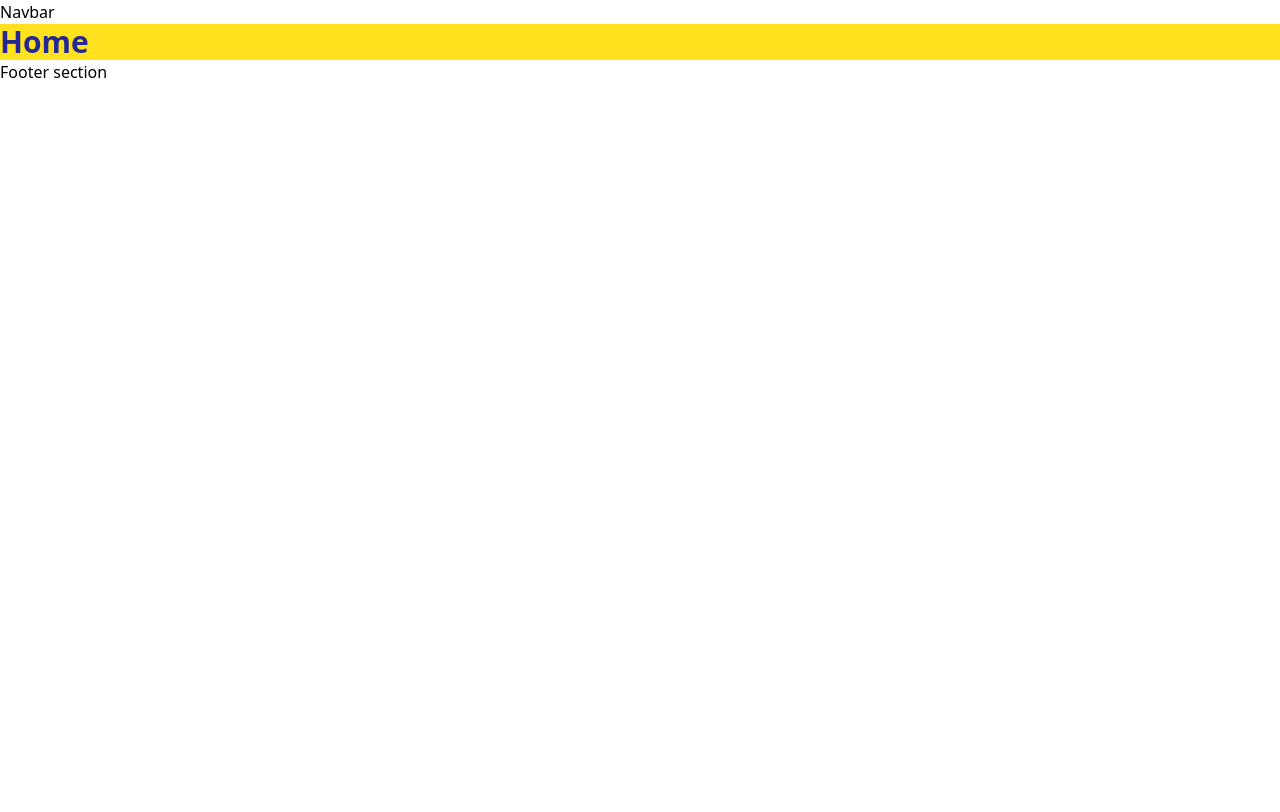
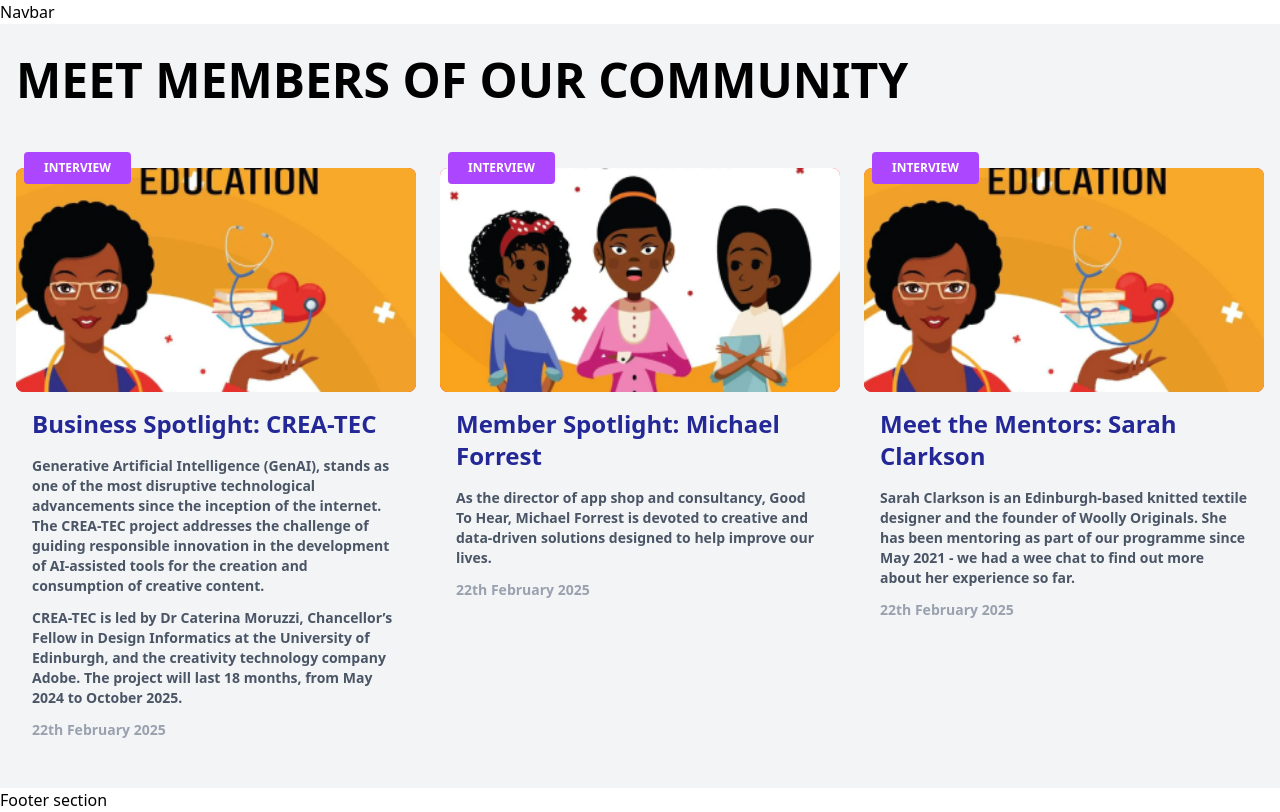
Before and after one commit to abitechcoder/creative-edinburgh, a React (Vite) app: page / in a window 1280 px wide. Built offline with nearby package versions, Linux system fonts and the light colour scheme.

Commit message:
work on meet members

```diff
--- /dev/null
+++ b/src/assets/index.ts
@@ -0,0 +1,2 @@
+export { default as CardImage } from "./card-image-1.png";
+export { default as CardImage2 } from "./card-image-2.png";
--- /dev/null
+++ b/src/components/MeetMember.tsx
@@ -0,0 +1,20 @@
+import { members } from "../constant";
+import styles from "../style";
+import MeetMemberCard from "./MeetMemberCard";
+
+const MeetMember = () => {
+  return (
+    <section className="container mx-auto px-4 py-8 bg-gray-100">
+      <h2 className={`${styles.heading1} text-black mb-16`}>
+        MEET MEMBERS OF OUR COMMUNITY
+      </h2>
+      <div className="grid md:grid-cols-3 gap-6">
+        {members.map((member) => (
+          <MeetMemberCard key={member.id} member={member} />
+        ))}
+      </div>
+    </section>
+  );
+};
+
+export default MeetMember;
--- /dev/null
+++ b/src/components/MeetMemberCard.tsx
@@ -0,0 +1,34 @@
+import React from "react";
+import { Member } from "../type";
+
+interface MemberCardProps {
+  member: Member;
+}
+
+const MeetMemberCard: React.FC<MemberCardProps> = ({ member }) => {
+  return (
+    <a href={member.link}>
+      <div className="relative">
+        <div className="w-full h-56 rounded-lg bg-red-500">
+          <img
+            src={member.image}
+            alt={member.title}
+            className="w-full h-56 object-cover rounded-lg transition-transform duration-300 ease-in-out transform hover:-translate-x-2 hover:-translate-y-2"
+          />
+        </div>
+        <span className="absolute -top-4 left-2 bg-purple-500 text-white px-5 py-2 text-xs font-bold rounded z-10">
+          INTERVIEW
+        </span>
+      </div>
+
+      <div className="p-4">
+        <h3 className="font-bold text-2xl text-secondary">{member.title}</h3>
+        <p className="text-gray-600 text-sm mt-4">{member.description}</p>
+        <p className="text-gray-600 text-sm mt-3">{member.description2}</p>
+        <p className="text-gray-400 text-sm mt-3">{member.date}</p>
+      </div>
+    </a>
+  );
+};
+
+export default MeetMemberCard;
--- a/src/components/index.ts
+++ b/src/components/index.ts
@@ -1,2 +1,3 @@
 export {default as Navbar} from "./Navbar"
 export {default as Footer} from "./Footer"
+export {default as MeetMember} from "./MeetMember"
--- /dev/null
+++ b/src/constant.ts
@@ -0,0 +1,29 @@
+import { CardImage, CardImage2 } from "./assets";
+
+export const members = [
+  {
+    id: 1,
+    title: "Business Spotlight: CREA-TEC",
+    description: "Generative Artificial Intelligence (GenAI), stands as one of the most disruptive technological advancements since the inception of the internet. The CREA-TEC project addresses the challenge of guiding responsible innovation in the development of AI-assisted tools for the creation and consumption of creative content. ",
+    description2: "CREA-TEC is led by Dr Caterina Moruzzi, Chancellor’s Fellow in Design Informatics at the University of Edinburgh, and the creativity technology company Adobe. The project will last 18 months, from May 2024 to October 2025.",
+    image: CardImage,
+    link: "#",
+    date: "22th February 2025",
+  },
+  {
+    id: 2,
+    title: "Member Spotlight: Michael Forrest",
+    description: "As the director of app shop and consultancy, Good To Hear, Michael Forrest is devoted to creative and data-driven solutions designed to help improve our lives.",
+    image: CardImage2,
+    link: "#",
+    date: "22th February 2025",
+  },
+  {
+    id: 3,
+    title: "Meet the Mentors: Sarah Clarkson",
+    description: "Sarah Clarkson is an Edinburgh-based knitted textile designer and the founder of Woolly Originals. She has been mentoring as part of our programme since May 2021 - we had a wee chat to find out more about her experience so far.",
+    image: CardImage,
+    link: "#",
+    date: "22th February 2025",
+  },
+];
--- a/src/pages/Home.tsx
+++ b/src/pages/Home.tsx
@@ -1,9 +1,11 @@
-import React from 'react'
+import { MeetMember } from "../components";
 
 const Home = () => {
   return (
-    <div className='text-3xl font-bold bg-primary text-secondary'>Home</div>
-  )
-}
+    <div className="text-3xl font-bold  text-secondary">
+      <MeetMember />
+    </div>
+  );
+};
 
-export default Home
+export default Home;
--- /dev/null
+++ b/src/style.ts
@@ -0,0 +1,54 @@
+export const styles = {
+  boxWidth: "lg:max-w-[1900px] w-full",
+
+  heroHeading: "font-manrope text-3xl font-bold",
+
+  heading1: "lg:text-5xl text-3xl font-bold",
+
+  heading2: "font-manrope text-2xl font-bold",
+
+  heading2Barlow: "font-barlow text-2xl font-bold",
+
+  heading3: "font-barlow text-xl font-bold",
+
+  heading3Manrope: "font-manrope text-lg lg:text-xl font-bold",
+
+  heading4: "font-barlow text-lg font-bold",
+  heading5: "leading-normal font-semibold tracking-wide font-nunito",
+
+  paragraph: "font-manrope text-lg",
+
+  paragraph2: "font-manrope text-base",
+
+  paragraph3: "font-manrope text-sm",
+  paragraph4: "font-nunito font-normal text-sm",
+
+  paragraph3Barlow: "font-barlow text-sm",
+
+  flexCenter: "flex justify-center items-center",
+  flexStart: "flex justify-center items-start",
+
+  paddingX: "sm:px-16 px-6",
+  paddingY: "sm:py-16 py-6",
+  padding: "sm:px-16 px-6 sm:py-12 py-4",
+
+  marginX: "sm:mx-16 mx-6",
+  marginY: "sm:my-16 my-6",
+  textSize: "text-[14px] sm:text-md lg:text-lg font-manrope",
+  clipPathSquare:
+    "[clip-path:polygon(20%_0%,_100%_0,_100%_80%,_80%_100%,_0_100%,_0%_20%)]",
+  clipPathRect:
+    "[clip-path:polygon(15%_0%,_100%_0,_100%_75%,_85%_100%,_0_100%,_0%_25%)]",
+};
+
+export const layout = {
+  section: `py-[40px] px-4 md:px-[40px] lg:px-[80px] lg:py-[80px]`,
+  sectionReverse: `flex md:flex-row flex-col-reverse ${styles.paddingY}`,
+
+  sectionImgReverse: `flex-1 flex ${styles.flexCenter} md:mr-10 mr-0 md:mt-0 mt-10 relative`,
+  sectionImg: `flex-1 flex ${styles.flexCenter}  relative`,
+
+  sectionInfo: `flex-[1] ${styles.flexStart} flex-col`,
+};
+
+export default styles;
--- /dev/null
+++ b/src/type.ts
@@ -0,0 +1,10 @@
+
+export type Member = {
+  id: number;
+  title: string;
+  description: string;
+  description2?: string;
+  image: string;
+  link: string;
+  date: string | number;
+};
```
Also changed, not shown: src/assets/card-image-1.png (added), src/assets/card-image-2.png (added).
